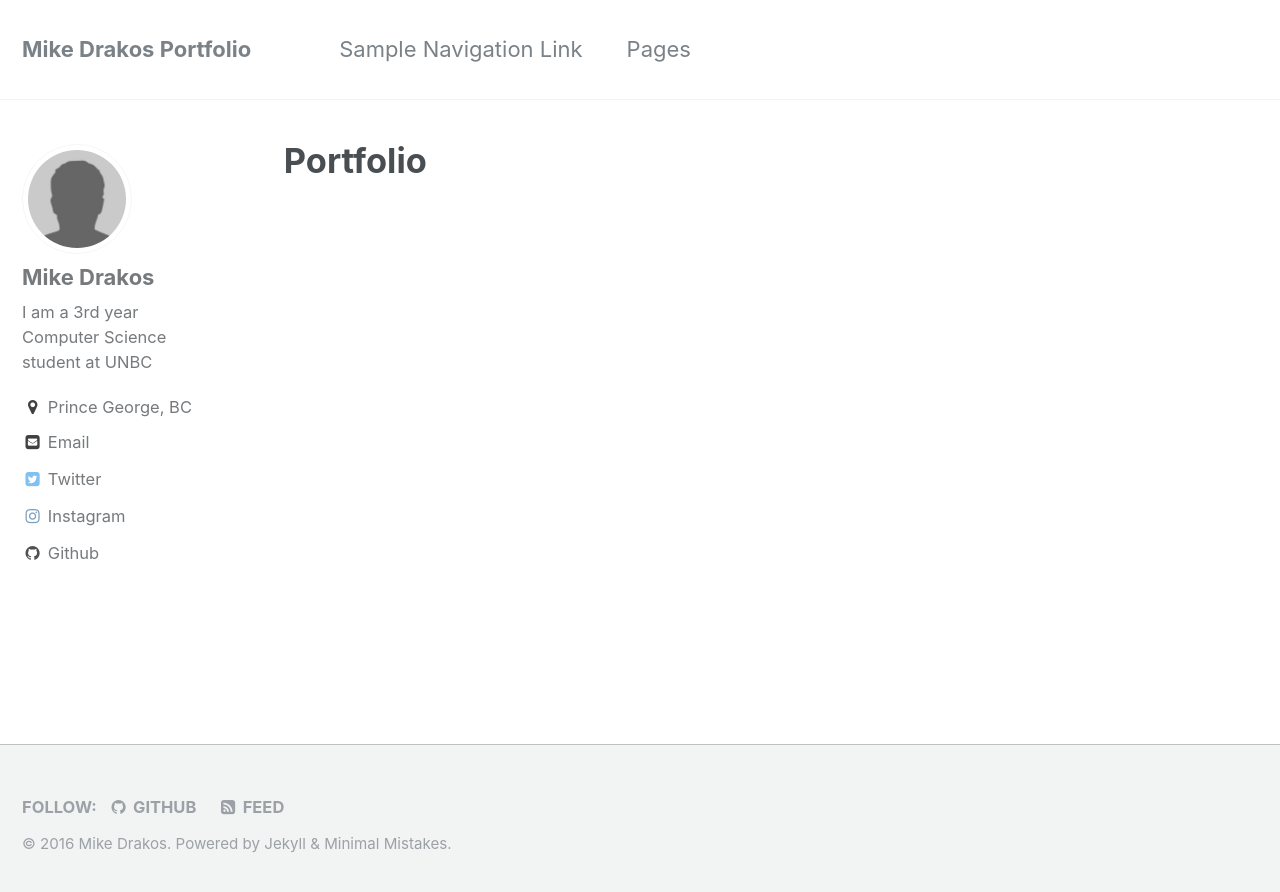
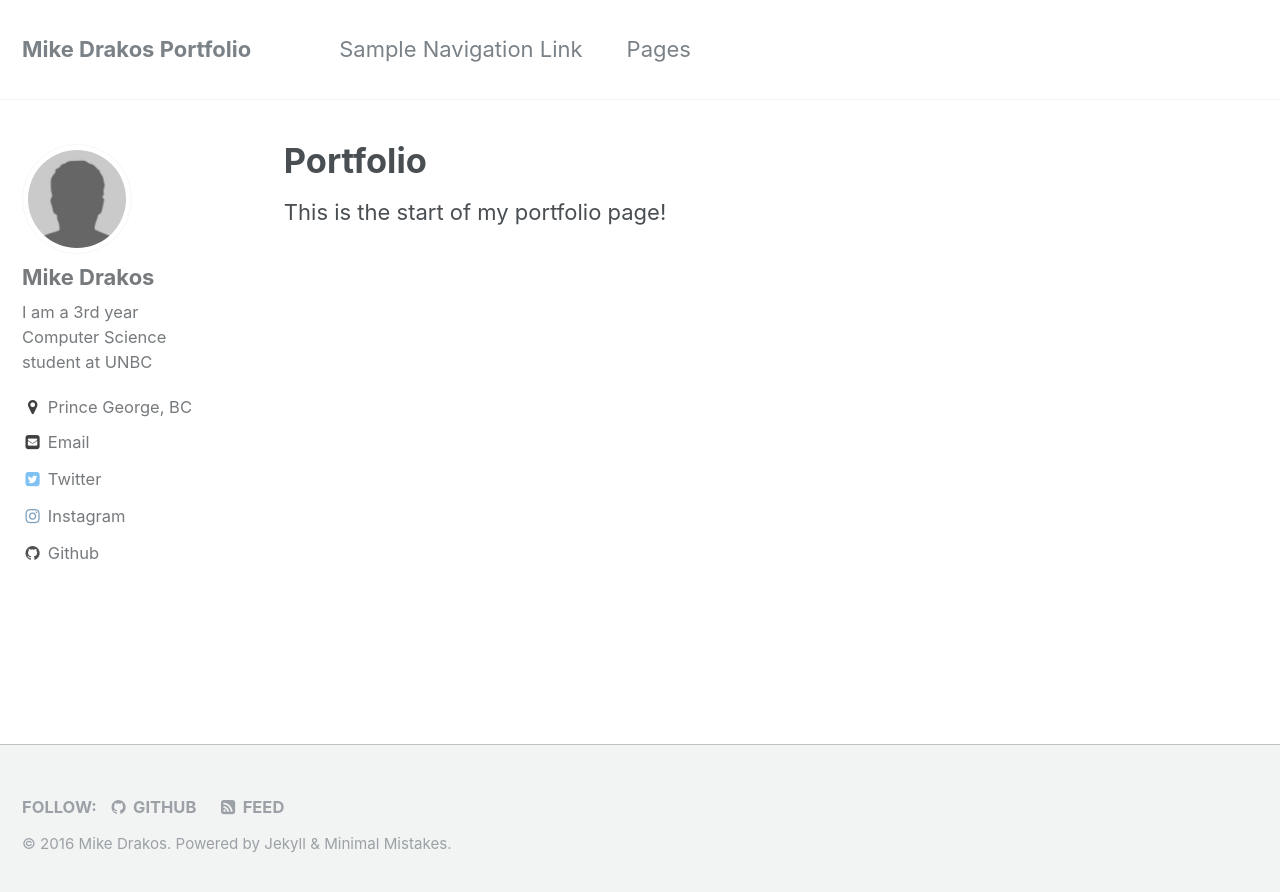
Before and after one commit to MDrakos/mdrakos.github.io, a Jekyll site: the page built from _pages/portfolio.md, in a window 1280 px wide. Shown: the top 892 px of the page. Built offline with Jekyll 4.4.1, drawn with Linux system fonts in a browser that asks for light colours.

Commit message:
Trying to get portfolio page working

```diff
--- a/_pages/portfolio.md
+++ b/_pages/portfolio.md
@@ -5,3 +5,5 @@ excerpt: "Portfolio"
 sitemap: true
 permalink: /portfolio/
 ---
+
+This is the start of my portfolio page!
```
